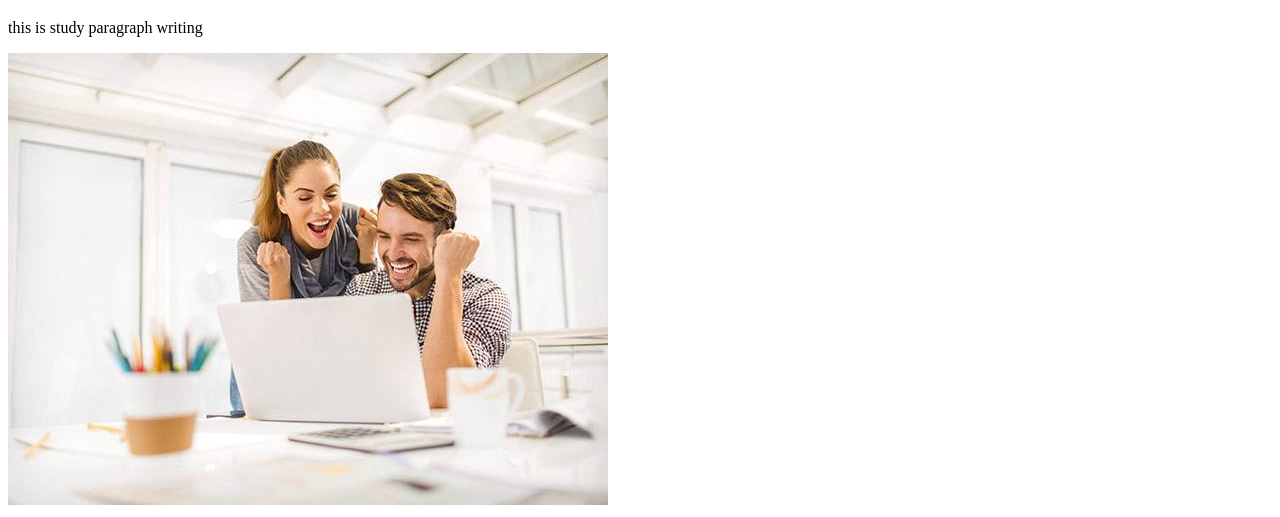
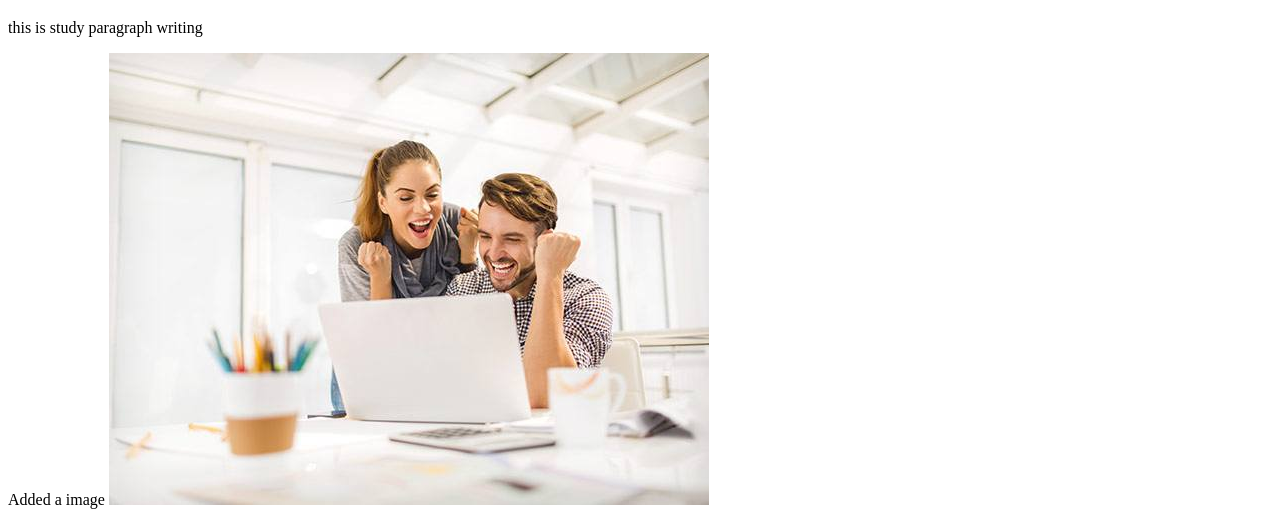
Before and after one commit to Mizanur-Rahman07/my-first-project, a plain HTML site: page index.html in a window 1280 px wide. Shown: the part 346-863 px from the top of the page. Drawn offline with Linux system fonts and the light colour scheme.

Commit message:
added a heading

```diff
--- a/index.html
+++ b/index.html
@@ -29,6 +29,8 @@
         <h1> This is Study Heading</h1>
         <p>this is study paragraph writing</p>
     </div>
+    <h>Added a image</h>
     <img src="img/project_04.jpg" alt="img">
+
 </body>
 </html>
```
